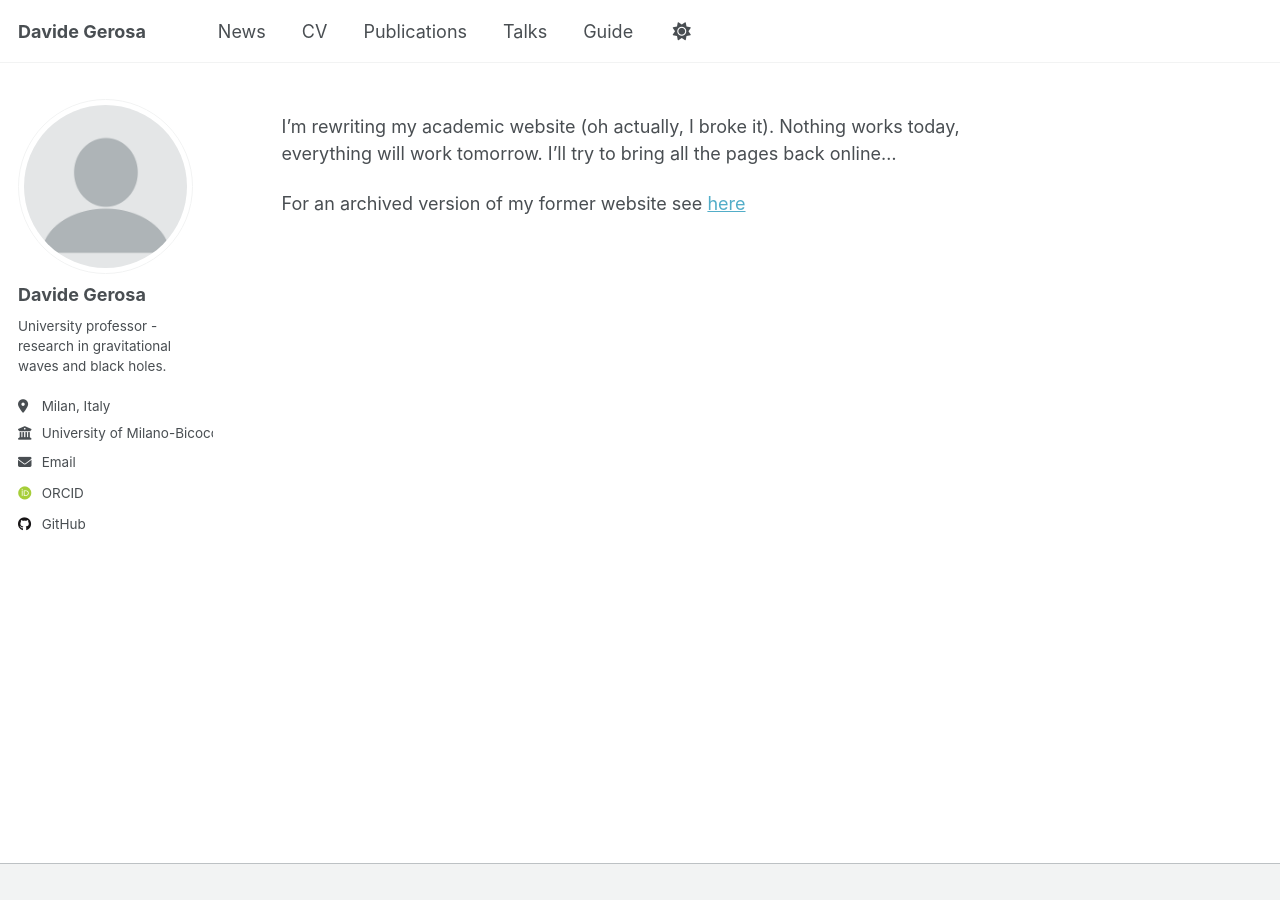
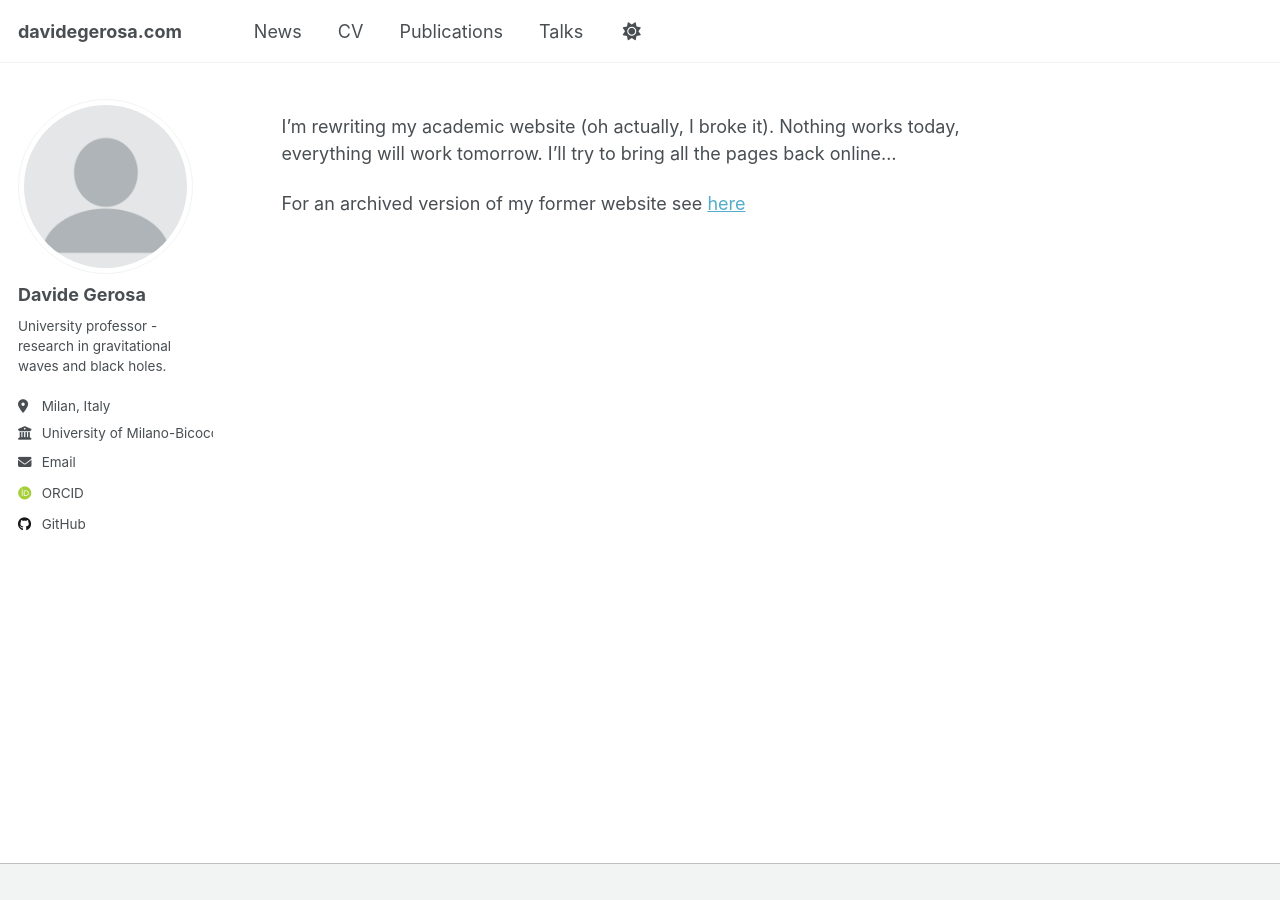
Before and after one commit to dgerosa/website, a Jekyll site: the page built from _pages/about.md, in a window 1280 px wide. Built offline with Jekyll 4.4.1, drawn with Linux system fonts in a browser that asks for light colours; some web fonts are replaced.

Commit message:
Fri Jun  6 06:29:34 EDT 2025

```diff
--- a/_config.yml
+++ b/_config.yml
@@ -9,7 +9,7 @@
 # Basic Site Settings
 locale                   : "en-US"
 site_theme               : "default"
-title                    : "Davide Gerosa"
+title                    : "davidegerosa.com"
 title_separator          : "-"
 name                     : &name "Davide Gerosa"
 description              : &description "University professor - research in gravitational waves and black holes."
--- a/_data/navigation.yml
+++ b/_data/navigation.yml
@@ -23,6 +23,3 @@ main:
 
   # - title: "CV"
   #   url: /cv-json/
-
-  - title: "Guide"
-    url: /markdown/
```
Also changed, not shown: _pages/publications.md (+3 -1 lines).
